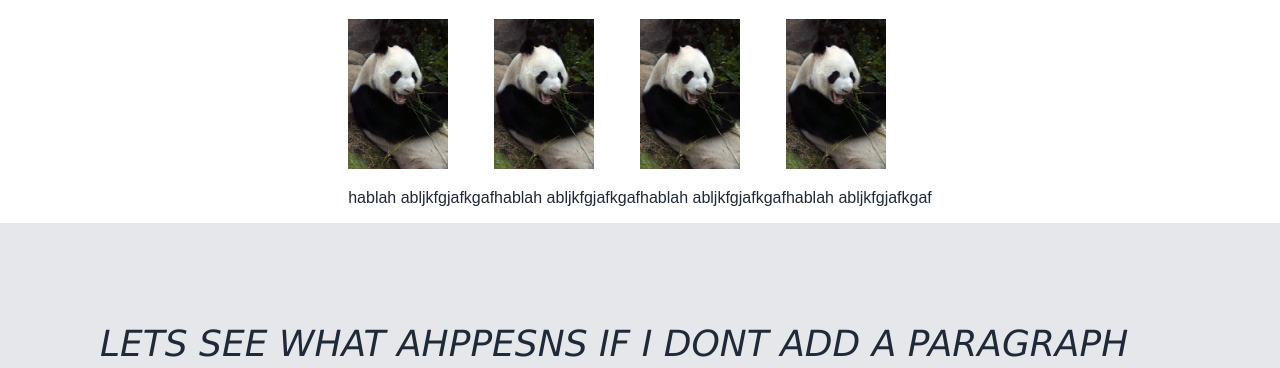
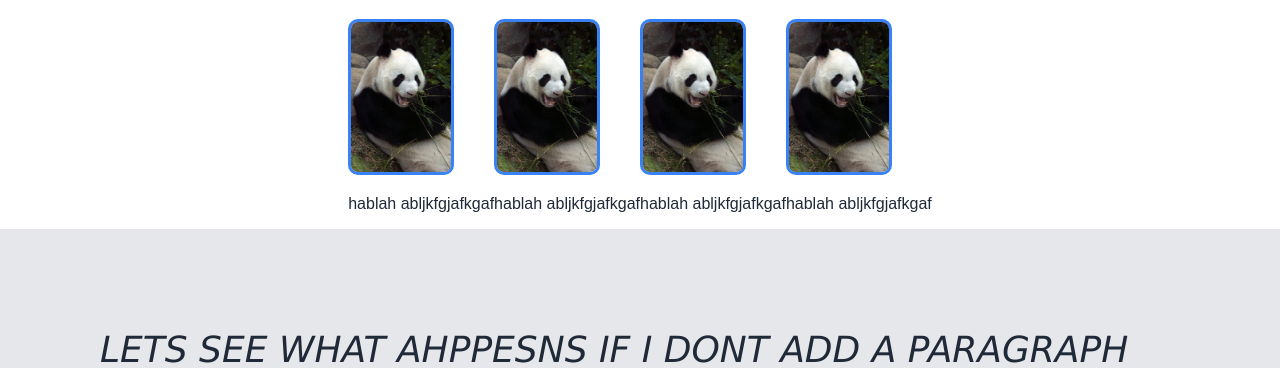
Before and after one commit to Kristine111/landing-page, a plain HTML site: page index.html in a window 1280 px wide. Shown: the part 713-1081 px from the top of the page. Drawn offline with Linux system fonts and the light colour scheme.

Commit message:
added rounded corners and border color to panda images

```diff
--- a/styles.css
+++ b/styles.css
@@ -78,6 +78,8 @@ a {
 .illustration {
     height: auto;
     width: 100px;
+    border-radius: 10px;
+    border: 3px solid #3882f6;
 }
 
 .quote {
@@ -95,6 +97,11 @@ a {
     font-weight: bold;
 
 }
+
+.container {
+
+}
+
 .footer {
     display: flex;
     background-color: #1f2737;
```
